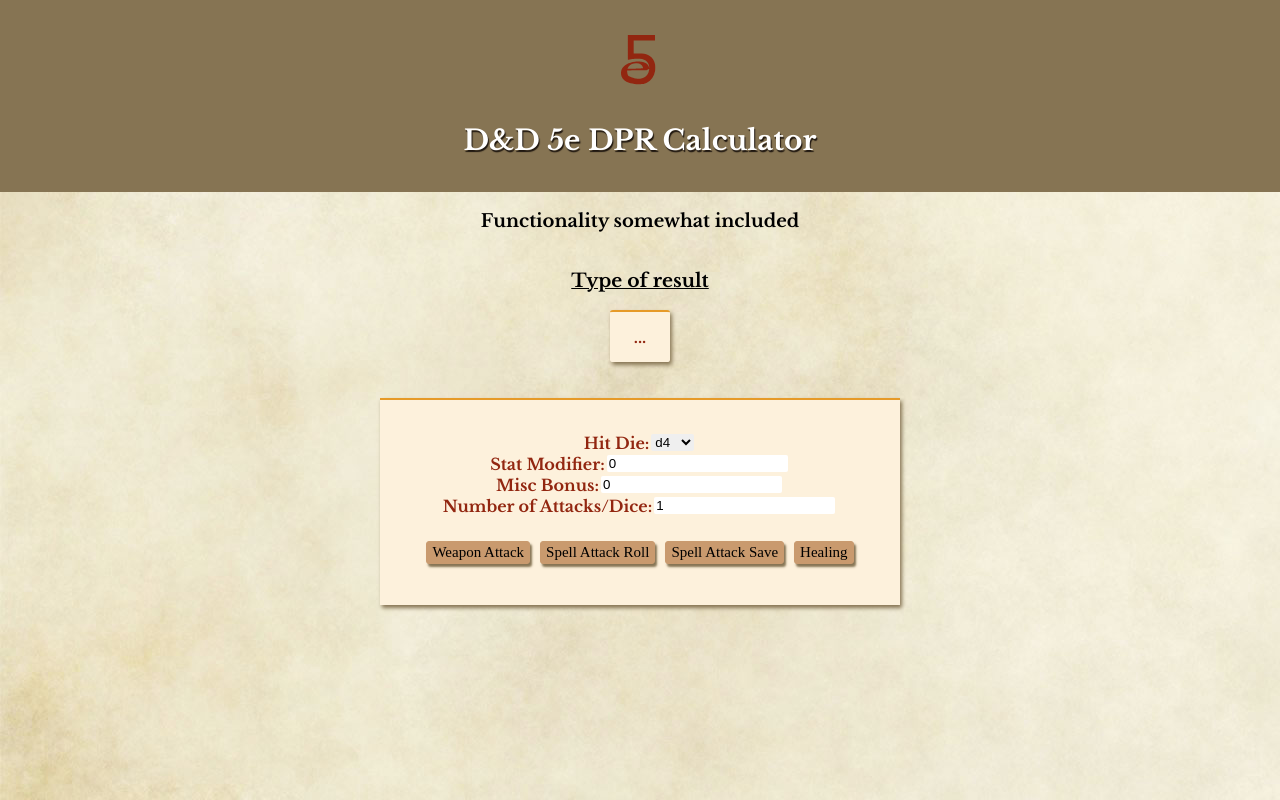
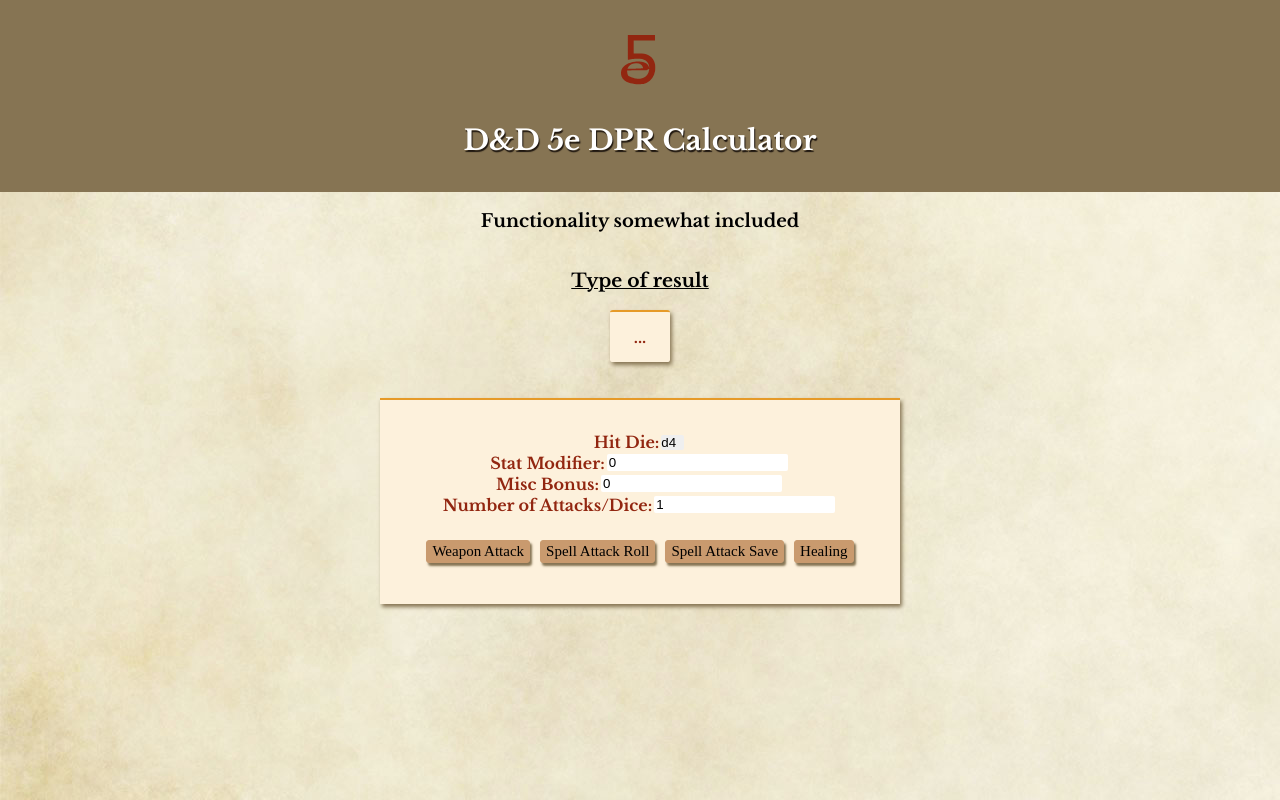
Before and after one commit to SpencerMcFadden/Combat-Calculator, a React (Create React App) app: page / in a window 1280 px wide. Built offline with nearby package versions, Linux system fonts and the light colour scheme; a web font is replaced by a local one.

Commit message:
Input behavioral changes

```diff
--- a/src/App.css
+++ b/src/App.css
@@ -130,7 +130,16 @@
 }
 
 input[type=number] {
+  -moz-appearance: textfield;
   border-radius: 2px;
+}
+
+input[type=number]:focus {
+  -moz-appearance: number-input;
+}
+
+input[type=number]:hover {
+  -moz-appearance: number-input;
 }
 
 input, select {
@@ -146,5 +155,7 @@
 }
 
 select[type=number] {
+  appearance: none;
+  cursor: text;
   border-radius: 2px;
 }
```
